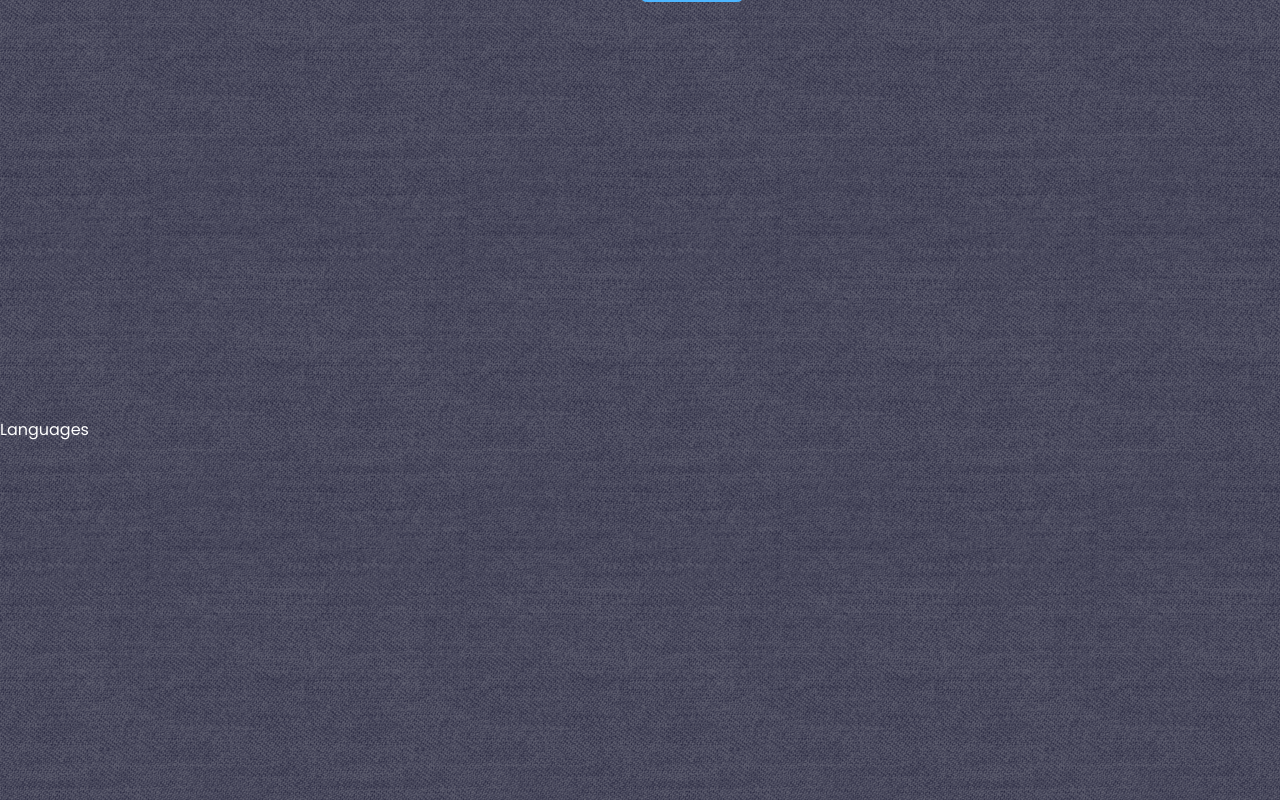
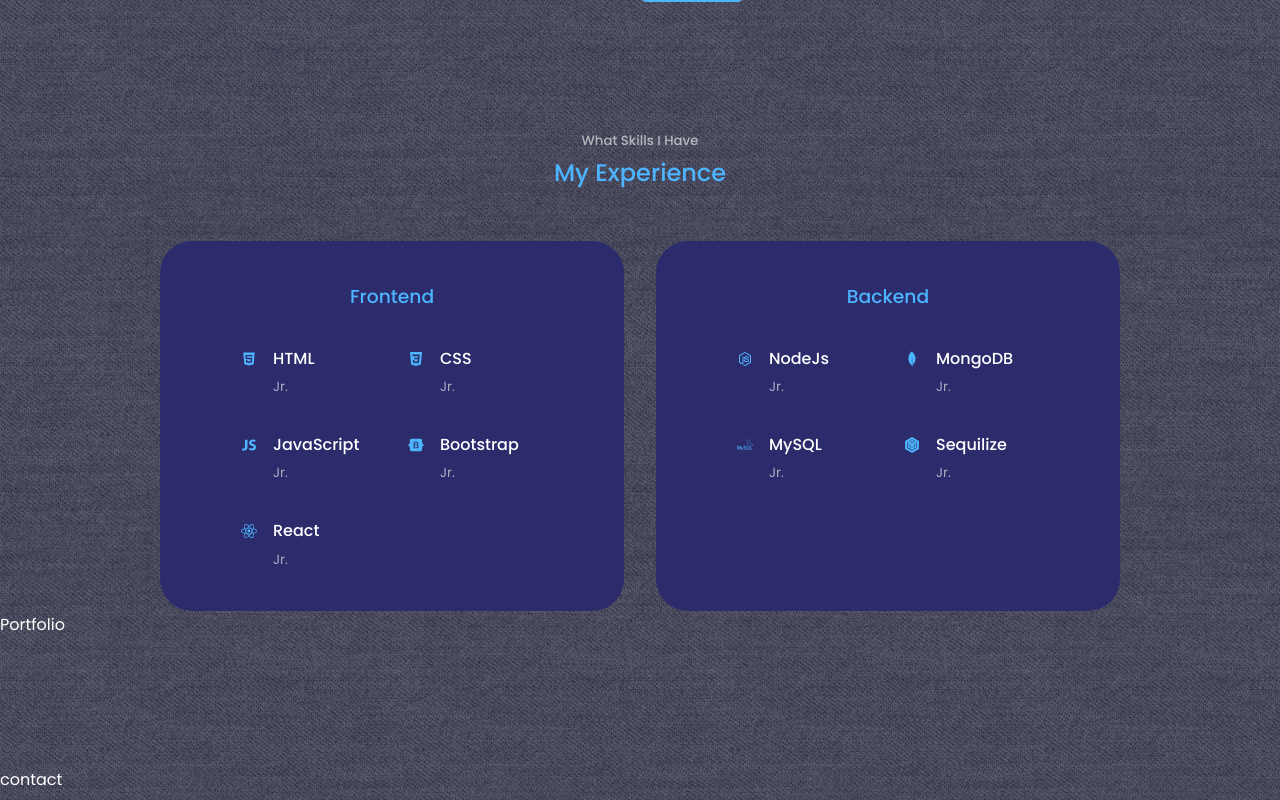
Before and after one commit to Edwin0204/React-portfolio, a React (Create React App) app in the folder react-portfolio/: page / in a window 1280 px wide. Shown: the part 1440-2240 px from the top of the page. Built offline with nearby package versions, Linux system fonts and the light colour scheme.

Commit message:
Languages Section

```diff
--- a/react-portfolio/src/components/Languages/Languages.jsx
+++ b/react-portfolio/src/components/Languages/Languages.jsx
@@ -1,9 +1,101 @@
 import React from 'react'
 import './languages.css'
+import {AiFillHtml5} from 'react-icons/ai'
+import {IoLogoCss3} from 'react-icons/io'
+import {IoLogoJavascript} from 'react-icons/io'
+import {FaBootstrap} from 'react-icons/fa'
+import {FaReact} from 'react-icons/fa'
+import {IoLogoNodejs} from 'react-icons/io'
+import {SiMongodb} from 'react-icons/si'
+import {SiMysql} from 'react-icons/si'
+import {SiSequelize} from 'react-icons/si'
 
 const Languages = () => {
   return (
-    <section id='languages'>Languages</section>
+    <section id='languages'>
+      <h5>What Skills I Have</h5>
+      <h2> My Experience</h2>
+
+      <div className='container languages__container'>
+        <div className="languages__frontend">
+          <h3>Frontend</h3>
+          <div className="languages__content">
+            <article className='languages__details'>
+              <AiFillHtml5 className='languages__details-icon'/>
+              <div>
+              <h4>HTML</h4>
+              <small className='text-light'>Jr.</small>
+              </div>
+            </article>
+            <article className='languages__details'>
+              <IoLogoCss3 className='languages__details-icon'/>
+              <div>
+              <h4>CSS</h4>
+              <small className='text-light'>Jr.</small>
+              </div>
+            </article>
+            <article className='languages__details'>
+              <IoLogoJavascript className='languages__details-icon'/>
+              <div>
+              <h4>JavaScript</h4>
+              <small className='text-light'>Jr.</small>
+              </div>
+            </article>
+            <article className='languages__details'>
+              <FaBootstrap className='languages__details-icon'/>
+              <div>
+              <h4>Bootstrap</h4>
+              <small className='text-light'>Jr.</small>
+              </div>
+            </article>
+            <article className='languages__details'>
+              <FaReact className='languages__details-icon'/>
+              <div>
+              <h4>React</h4>
+              <small className='text-light'>Jr.</small>
+              </div>
+            </article>
+          </div>
+        </div>
+
+
+        <div className="languages__backend">
+         <h3>Backend</h3>
+          <div className="languages__content">
+            <article className='languages__details'>
+              <IoLogoNodejs className='languages__details-icon'/>
+              <div>
+              <h4>NodeJs</h4>
+              <small className='text-light'>Jr.</small>
+              </div>
+            </article>
+            <article className='languages__details'>
+              <SiMongodb className='languages__details-icon'/>
+              <div>
+              <h4>MongoDB</h4>
+              <small className='text-light'>Jr.</small>
+              </div>
+            </article>
+            <article className='languages__details'>
+              <SiMysql className='languages__details-icon'/>
+              <div>
+              <h4>MySQL</h4>
+              <small className='text-light'>Jr.</small>
+              </div>
+            </article>
+            <article className='languages__details'>
+              <SiSequelize className='languages__details-icon'/>
+              <div>
+              <h4>Sequilize</h4>
+              <small className='text-light'>Jr.</small>
+              </div>
+            </article>
+
+          </div>
+        </div>
+      </div>
+
+    </section>
   )
 }
 
--- a/react-portfolio/src/components/Languages/languages.css
+++ b/react-portfolio/src/components/Languages/languages.css
@@ -0,0 +1,69 @@
+
+
+.languages__container {
+    display: grid;
+    grid-template-columns: 1fr 1fr;
+    gap: 2rem;
+}
+
+
+.languages__container > div {
+    background: var(--color-bg-variant);
+    padding: 2.4rem 5rem;
+    border-radius: 2rem;
+    border: 1px solid transparent;
+    transition: var(--transition);
+}
+
+.languages__container > div:hover{
+    background: transparent;
+    border-color: var(--color-primary-variant);
+    cursor: default;
+}
+
+.languages__container > div h3{
+    text-align: center;
+    margin-bottom: 2rem;
+    color: var(--color-primary);
+}
+
+.languages__content{
+    display: grid;
+    grid-template-columns: 1fr 1fr;
+    gap: 2rem;
+}
+
+.languages__details{
+    display: flex;
+    gap: 1rem;
+}
+
+.languages__details-icon{
+    margin-top: 6px;
+    color: var(--color-primary);
+}
+
+/*================Media Query==================*/
+
+@media screen and (max-width:1024px) {
+    .languages__container{
+        grid-template-columns: 1fr;
+    }
+    .languages__container > div {
+        width: 80%;
+        padding: 2rem;
+        margin: 0 auto;
+    }
+}
+
+
+@media screen and (max-width:600px) {
+    .languages__container{
+        gap: 1rem;
+    }
+
+    .languages__container > div {
+        width: 100%;
+        padding: 2rem 1rem;
+    }
+}
--- a/react-portfolio/src/components/header/HeaderSocials.jsx
+++ b/react-portfolio/src/components/header/HeaderSocials.jsx
@@ -5,8 +5,8 @@ import {FaGithub} from 'react-icons/fa'
 const HeaderSocials = () => {
   return (
     <div className='header__socials'>
-        <a href='https://www.linkedin.com' target="_blank"><GrLinkedin/></a>
-        <a href='https://www.github.com' target="_blank"><FaGithub/></a>
+        <a href='https://www.linkedin.com' target="_blank" className='socials__icon'><GrLinkedin/></a>
+        <a href='https://www.github.com' target="_blank" className='socials__icon'><FaGithub/></a>
 
     </div>
   )
--- a/react-portfolio/src/components/header/header.css
+++ b/react-portfolio/src/components/header/header.css
@@ -59,8 +59,15 @@ header {
     bottom: 5rem;
     transform: rotate(90deg);
     font-weight: 300;
-    font-size: 0.9rem;
+    font-size: 1.2rem;
 }
+
+
+/*================Icons==================*/
+.socials__icon{
+    font-size: 1.2rem;
+}
+
 
 /*================Media Query==================*/
 
--- a/react-portfolio/src/components/nav/Nav.jsx
+++ b/react-portfolio/src/components/nav/Nav.jsx
@@ -13,7 +13,7 @@ const Nav = () => {
     <nav>
       <a href='#' onClick={()=> setActiveNav('#')} className={activeNav === '#' ? 'active':''}><IoIosHome/></a>
       <a href='#about' onClick={()=> setActiveNav('#about')} className={activeNav === '#about' ? 'active':''}><SiAboutdotme/></a>
-      <a href='#experience' onClick={()=> setActiveNav('#experience')} className={activeNav === '#experience' ? 'active':''}><BsFillFileEarmarkCodeFill/></a>
+      <a href='#languages' onClick={()=> setActiveNav('#languages')} className={activeNav === '#languages' ? 'active':''}><BsFillFileEarmarkCodeFill/></a>
       <a href='#services' onClick={()=> setActiveNav('#services')} className={activeNav === '#services' ? 'active':''}><MdOutlineLanguage/></a>
       <a href='#contact' onClick={()=> setActiveNav('#contact')} className={activeNav === '#contact' ? 'active':''}><RiContactsBook2Fill/></a>
     </nav>
--- a/react-portfolio/src/index.css
+++ b/react-portfolio/src/index.css
@@ -62,7 +62,6 @@
 
  section{
     margin-top: 8rem;
-    height: 100vh;
  }
 
  section > h2, section > h5{
@@ -119,7 +118,7 @@
 
   /*================Media Query==================*/
 
-  @media screen and(max-width:1024px) {
+  @media screen and (max-width:1024px) {
     .container{
         width: var(--cointainer-with-md);
     }
@@ -129,7 +128,7 @@
     }
   }
 
-  @media screen and(max-width:600px) {
+  @media screen and (max-width:600px) {
     .container{
         width: var(--cointainer-with-sm);
     }
```
